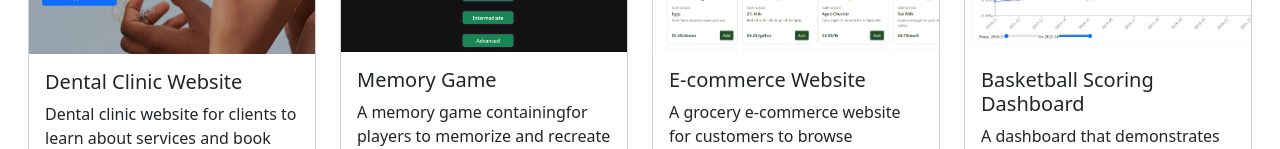
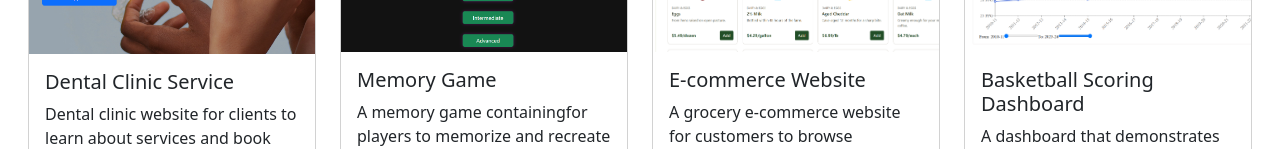
Before and after one commit to AhmedHassan2028/Ahmed-SEG3125-Portfolio, a React (Vite) app: page / in a window 1280 px wide. Shown: the part 803-952 px from the top of the page. Built offline with nearby package versions, Linux system fonts and the light colour scheme.

Commit message:
quick card tweak

```diff
--- a/src/components/project-card1.jsx
+++ b/src/components/project-card1.jsx
@@ -14,7 +14,7 @@ function Card1Example({ onClick }) {
         style={{ height: '182px', objectFit: 'cover', objectPosition: 'left' }}
       />
       <Card.Body>
-        <Card.Title>Dental Clinic Website</Card.Title>
+        <Card.Title>Dental Clinic Service</Card.Title>
         <Card.Text>
           Dental clinic website for clients to learn about services and book appointments.
         </Card.Text>
```
